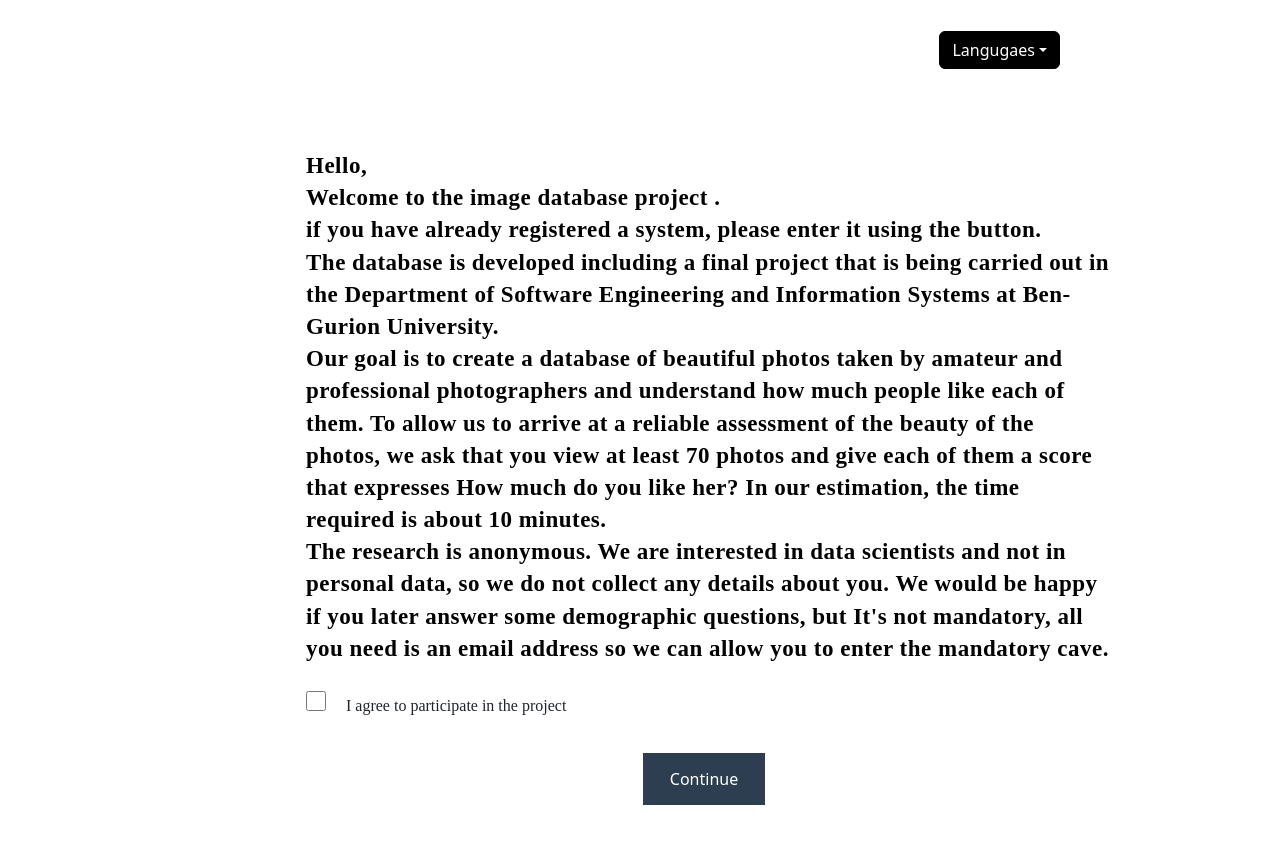
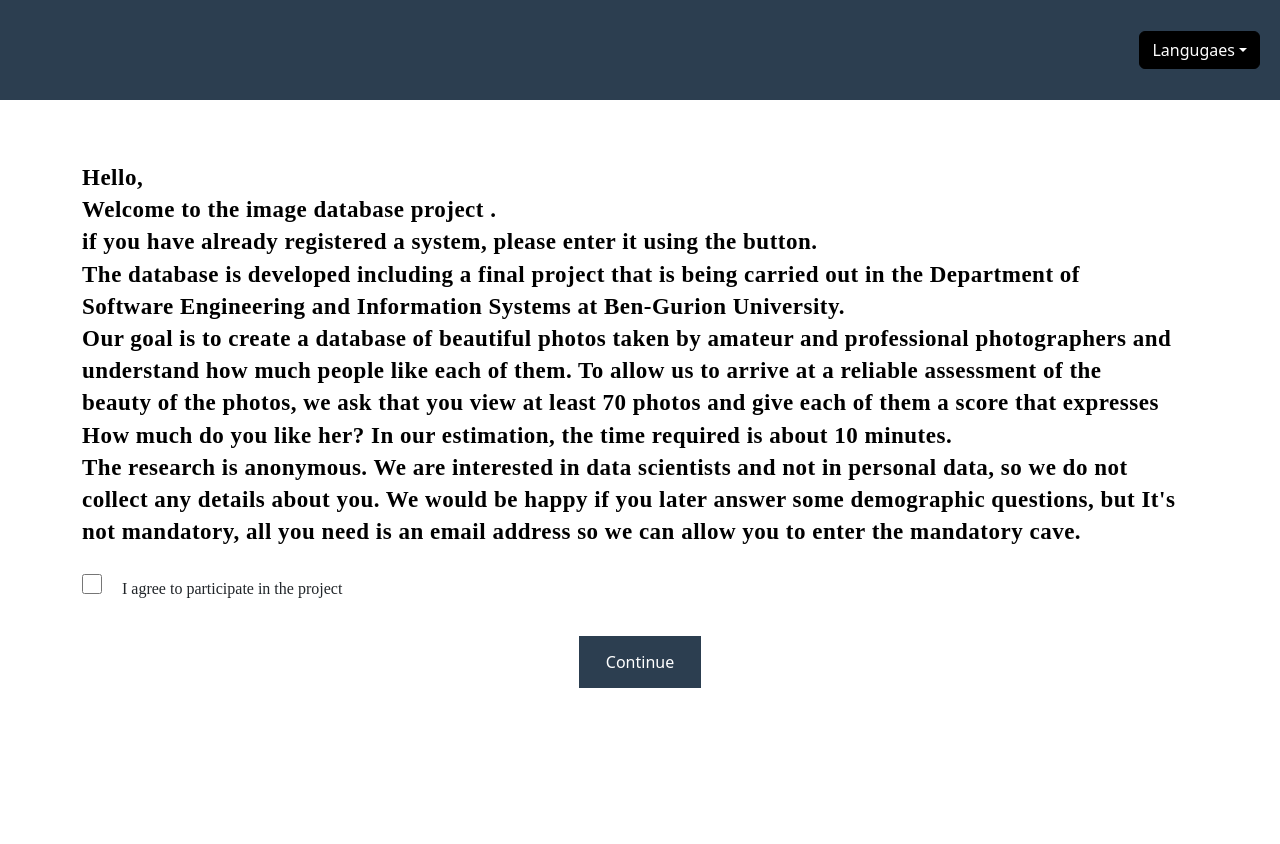
Before and after one commit to talgalm/Beautiful-Images-Project, a React (Create React App) app in the folder Frontend/beautiful-images-frontend/: page / in a window 1280 px wide. Shown: the top 844 px of the page. Built offline with nearby package versions, Linux system fonts and the light colour scheme.

Commit message:
Fix landing page

```diff
--- a/Frontend/beautiful-images-frontend/src/components/Header/Header.jsx
+++ b/Frontend/beautiful-images-frontend/src/components/Header/Header.jsx
@@ -45,9 +45,8 @@ export default function Header (){
 
     return(
     <div className='header-div'>
-        <div className='logo-div'> </div>
         <div className='icons-div'>
-            <div className='icon-panel'>
+            <div className='icon-panel' style={{right: '20px'}}>
                 <LanguageSwitcher/>
                 {!isHomeOrRoot() &&
                     <div>
--- a/Frontend/beautiful-images-frontend/src/components/Header/header.css
+++ b/Frontend/beautiful-images-frontend/src/components/Header/header.css
@@ -7,14 +7,12 @@
 
 }
 
-.logo-div{
-    width: 50%;
-}
 .icons-div{
-    width: 50%;
+    width: 100%;
     display: flex;
     justify-content: center;
     align-items: center;
+    background-color: #2c3e50;
 
 
     .icon-panel{
@@ -23,7 +21,6 @@
         justify-content: center;
         align-items: center;
         flex-direction: row-reverse;
-        right: 220px;
     }
 
     img{
--- a/Frontend/beautiful-images-frontend/src/pages/LandingPgae/LandingPage.jsx
+++ b/Frontend/beautiful-images-frontend/src/pages/LandingPgae/LandingPage.jsx
@@ -15,7 +15,6 @@ export default function LandingPage(){
         const currentTime = new Date().getTime();
 
         if (expireTime && currentTime > expireTime) {
-            // If expireTime is past, clear specific local storage items
             localStorage.removeItem('token');
             localStorage.removeItem('email');
         }
@@ -36,10 +35,9 @@ export default function LandingPage(){
 
     return (
         <div className='landing-div'>
-            <div className='images-example-div'></div>
             <div className='instructions-div' style={{ textAlign: isRtl ? 'right' : 'left' }}>
                 <p className='p-intro'><Trans i18nKey="landingIntro" components={{ br: <br /> }} /></p>
-                <div className='checkbox-ok-div' style={{ flexDirection: isRtl ? 'row-reverse' : 'row' }}>
+                <div className='checkbox-ok-div' style={{ flexDirection: isRtl ? 'row-reverse' : 'row'  , marginRight : '60px' , marginLeft : '50px'}}>
                     {!isRtl ? (
                         <>
                             <input
@@ -50,11 +48,11 @@ export default function LandingPage(){
                                 checked={isChecked}
                                 onChange={handleCheckboxChange}
                             />
-                            <label className='l-1' htmlFor="myCheckbox">{t('checkboxAgreeExp')}</label>
+                            <label className='l-1' htmlFor="myCheckbox" style={{marginLeft: '20px'}}>{t('checkboxAgreeExp')}</label>
                         </>
                     ) : (
                         <>
-                            <label className='l-1' htmlFor="myCheckbox">{t('checkboxAgreeExp')}</label>
+                            <label className='l-1' htmlFor="myCheckbox"  style={{marginRight: '10px'}}>{t('checkboxAgreeExp')}</label>
                             <input
                                 type="checkbox"
                                 id="myCheckbox"
--- a/Frontend/beautiful-images-frontend/src/pages/LandingPgae/landingPage.css
+++ b/Frontend/beautiful-images-frontend/src/pages/LandingPgae/landingPage.css
@@ -1,66 +1,65 @@
-.landing-div{
+.landing-div {
     width: 100%;
-    height: 100vh;
     display: flex;
     flex-direction: row;
     overflow-y: auto;
+    align-items: center;
+    justify-content: center;
+    margin-top: -68px;
+    height: 100vh;
 }
 
-.instructions-div{
-    width: 70%;
-    height: 100vh;
+.instructions-div {
+    width: 95%;
     gap: 10px;
+    height: 80%;
+    max-height: 100vh;
     display: flex;
     flex-direction: column;
+    overflow-y: auto;
+    overflow-x: hidden;
+}
 
-    .myCheckbox{
+
+
+.myCheckbox {
     width: 20px;
     height: 20px;
 }
-    .l-1{
+
+.l-1 {
     font-family: NotoSerifHebrew;
-
 }
 
-}
+.images-example-div {
 
-
-.myCheckbox{
-    margin-left: 50px;
-    margin-right: 60px;
-    margin-top: -0px;
-}
-.l-1{
-    margin-right: -40px;
-    margin-left: -40px;
-}
-.images-example-div{
     width: 20%;
     height: 100vh;
 }
 
-.p-intro{
+.p-intro {
     color: black;
     font-family: NotoSerifHebrew;
-
     width: 90%;
     margin-left: 50px;
     margin-top: 50px;
     font-size: 23px;
     line-height: 1.4;
 }
-.buttons-div{
+
+.buttons-div {
     display: flex;
     justify-content: center;
+}
 
-    .button-c{
+.button-c {
     margin-top: 25px;
     background-color: #2c3e50;
-        border: 0 solid #E5E7EB;
+    border: 0 solid #e5e7eb;
     box-sizing: border-box;
     color: white;
     display: flex;
-        font-family: ui-sans-serif,system-ui,-apple-system,system-ui,"Segoe UI",Roboto,"Helvetica Neue",Arial,"Noto Sans",sans-serif,"Apple Color Emoji","Segoe UI Emoji","Segoe UI Symbol","Noto Color Emoji";
+    font-family: ui-sans-serif, system-ui, -apple-system, system-ui, "Segoe UI", Roboto, "Helvetica Neue", Arial, "Noto Sans", sans-serif, "Apple Color Emoji", "Segoe UI Emoji", "Segoe UI Symbol", "Noto Color Emoji";
     font-size: 1rem;
     font-weight: 500;
     justify-content: center;
@@ -69,4 +68,3 @@
     position: relative;
     text-align: center;
 }
-}
```
Lines whose indentation alone changed are shown as unchanged.
